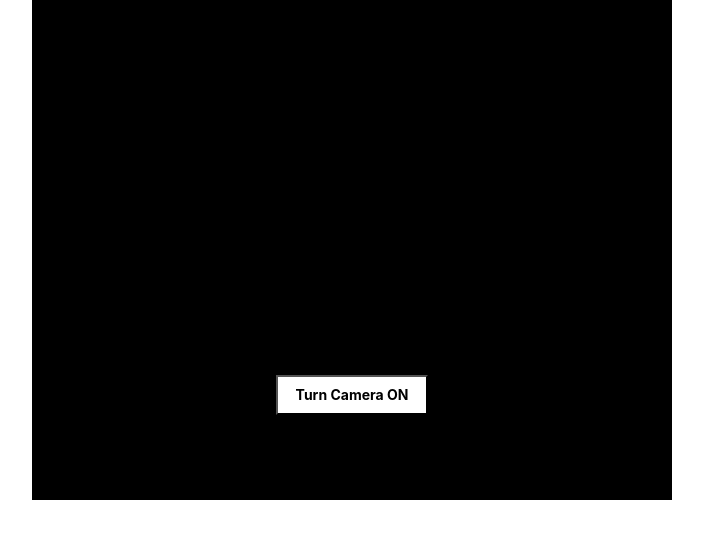
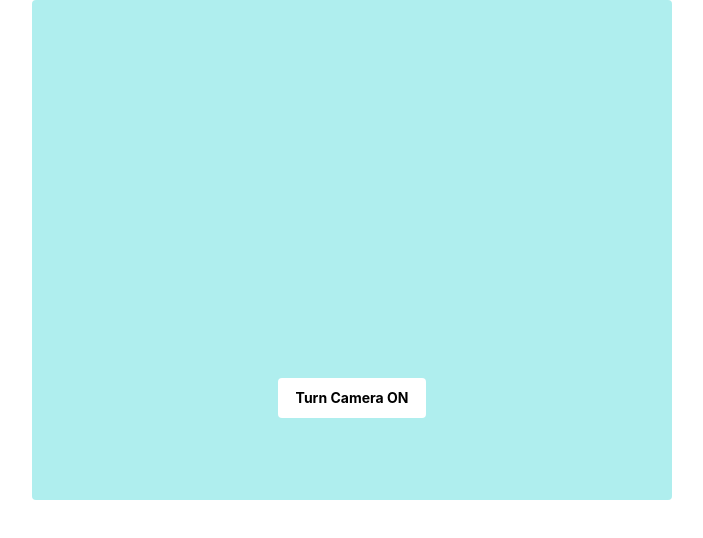
Before and after one commit to rameshdhas/react-virtual-tools, a React (Create React App) app: page / in a window 1280 px wide. Shown: the top 538 px of the page, without its empty margins (288-991 px from the left). Built offline with nearby package versions, Linux system fonts and the light colour scheme.

Commit message:
Initial commit

```diff
--- a/src/components/VideoRecorder.js
+++ b/src/components/VideoRecorder.js
@@ -42,7 +42,8 @@ const Wrapper = styled.div`
    height: 100%;
    overflow: hidden;
    min-height: 500px;
-   background-color: #000;
+   border-radius: 4px;
+   background-color: #AFEEEE;
    color: white;
    box-sizing: border-box;
    * {
--- a/src/components/defaults/Button.js
+++ b/src/components/defaults/Button.js
@@ -3,11 +3,11 @@ import styled from 'styled-components'
 const Button = styled.button`
   background: ${(props) => props.backgroundColor};
   color: ${(props) => props.color};
-//  border-radius: 4px;
+  border-radius: 4px;
   height: 40px;
   padding: 0px 18px;
-//  border: none;
-//  margin: -8px;
+  border: none;
+  margin: 3px;
   z-index: 5;
   font-size: 14px;
   font-weight: bold;
```
